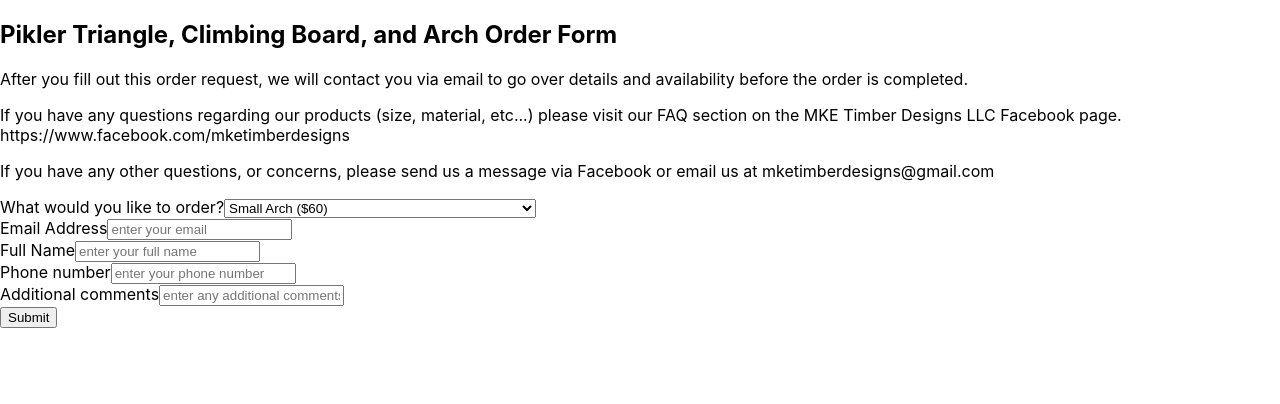
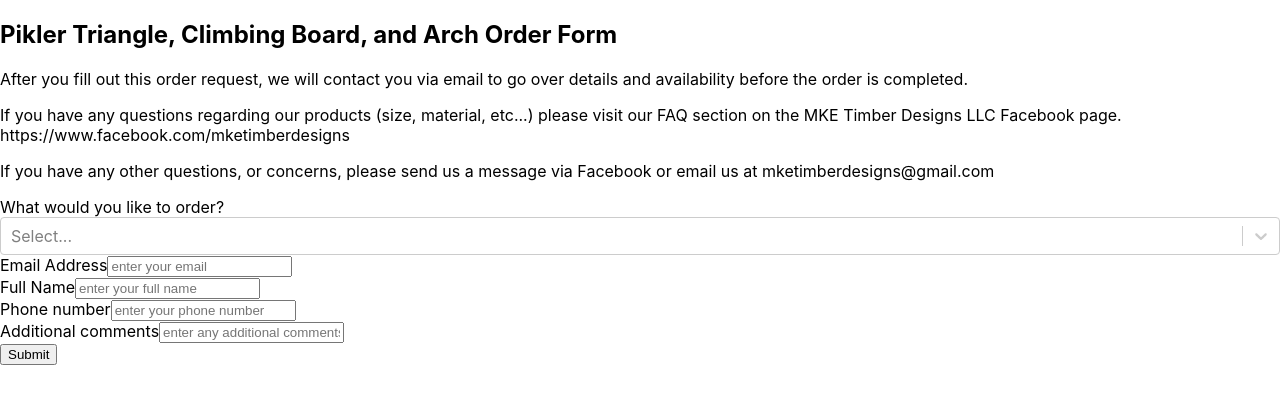
Before and after one commit to merski007/mke-timber-designs, a React (Create React App) app: page / in a window 1280 px wide. Shown: the top 404 px of the page. Built offline with nearby package versions, Linux system fonts and the light colour scheme; data requests are answered from the project's data file.

Commit message:
Updated product DB, added state to form, create dropdown component.

```diff
--- a/db.json
+++ b/db.json
@@ -1,179 +1,232 @@
 {
   "products": [
     {
-        "id": 1,
-        "sku": "PB001",
       "category": "Puzzle Board",
-        "name": "Puzzle Board: 1 Letter",
       "description": "",
-        "price": 10
+      "price": 10,
+      "value": "PB001",
+      "label": "Puzzle Board: 1 Letter"
     },
     {
-        "id": 2,
-        "sku": "PB002",
       "category": "Puzzle Board",
-        "name": "Puzzle Board: 2 Letter",
       "description": "",
-        "price": 13
+      "price": 13,
+      "value": "PB002",
+      "label": "Puzzle Board: 2 Letter"
     },
     {
-        "id": 3,
-        "sku": "PB003",
       "category": "Puzzle Board",
-        "name": "Puzzle Board: 3 Letter",
       "description": "",
-        "price": 18
+      "price": 18,
+      "value": "PB003",
+      "label": "Puzzle Board: 3 Letter"
     },
     {
-        "id": 4,
-        "sku": "PB004",
       "category": "Puzzle Board",
-        "name": "Puzzle Board: 4 Letter",
       "description": "",
-        "price": 23
+      "price": 23,
+      "value": "PB004",
+      "label": "Puzzle Board: 4 Letter"
     },
     {
-        "id": 5,
-        "sku": "PB005",
       "category": "Puzzle Board",
-        "name": "Puzzle Board: 5 Letter",
       "description": "",
-        "price": 25
+      "price": 25,
+      "value": "PB005",
+      "label": "Puzzle Board: 5 Letter"
     },
     {
-        "id": 6,
-        "sku": "PB006",
       "category": "Puzzle Board",
-        "name": "Puzzle Board: 6 Letter",
       "description": "",
-        "price": 26
+      "price": 26,
+      "value": "PB006",
+      "label": "Puzzle Board: 6 Letter"
     },
     {
-        "id": 7,
-        "sku": "PB007",
       "category": "Puzzle Board",
-        "name": "Puzzle Board: 7 Letter",
       "description": "",
-        "price": 28
+      "price": 28,
+      "value": "PB007",
+      "label": "Puzzle Board: 7 Letter"
     },
     {
-        "id": 8,
-        "sku": "PB008",
       "category": "Puzzle Board",
-        "name": "Puzzle Board: 8 Letter",
       "description": "",
-        "price": 30
+      "price": 30,
+      "value": "PB008",
+      "label": "Puzzle Board: 8 Letter"
     },
     {
-        "id": 9,
-        "sku": "PB009",
       "category": "Puzzle Board",
-        "name": "Puzzle Board: 9 Letter",
       "description": "",
-        "price": 32
+      "price": 32,
+      "value": "PB009",
+      "label": "Puzzle Board: 9 Letter"
     },
     {
-        "id": 10,
-        "sku": "PB010",
       "category": "Puzzle Board",
-        "name": "Puzzle Board: 10 Letter",
       "description": "",
-        "price": 34
+      "price": 34,
+      "value": "PB010",
+      "label": "Puzzle Board: 10 Letter"
     },
     {
-        "id": 11,
-        "sku": "AR001",
       "category": "Pikler",
-        "name": "Small Arch",
       "description": "",
-        "price": 60
+      "price": 60,
+      "value": "AR001",
+      "label": "Small Arch"
     },
     {
-        "id": 12,
-        "sku": "AR002",
       "category": "Pikler",
-        "name": "Medium Arch",
       "description": "",
-        "price": 100
+      "price": 100,
+      "value": "AR002",
+      "label": "Medium Arch"
     },
     {
+      "category": "Pikler",
+      "description": "",
+      "price": 140,
+      "value": "AR003",
+      "label": "Large Arch"
+    },
+    {
+      "category": "Pikler",
+      "description": "",
+      "price": 240,
+      "value": "AR004",
+      "label": "All 3 Arches"
+    },
+    {
+      "category": "Pikler",
+      "description": "",
+      "price": 200,
+      "value": "TR001",
+      "label": "Triangle w/ Climbing Board"
+    },
+    {
+      "category": "Pikler",
+      "description": "",
+      "price": 50,
+      "value": "TR002",
+      "label": "Climbing Board"
+    },
+    {
+      "category": "Pikler",
+      "description": "Pikler Triangle w/ Climbing Board and Small Arch",
+      "price": 240,
+      "value": "TR003",
+      "label": "Triangle + Climbing Board + Small Arch"
+    },
+    {
+      "category": "Pikler",
+      "description": "Pikler Triangle w/ Climbing Board and Medium Arch",
+      "price": 280,
+      "value": "TR004",
+      "label": "Triangle + Climbing Board + Medium Arch"
+    },
+    {
+      "category": "Pikler",
+      "description": "Pikler Triangle w/ Climbing Board and Large Arch",
+      "price": 320,
+      "value": "TR005",
+      "label": "Triangle + Climbing Board + Large Arch"
+    },
+    {
+      "category": "Pikler",
+      "description": "Pikler Triangle w/Climbing Board and all 3 arch sizes",
+      "price": 440,
+      "value": "TR006",
+      "label": "Triangle + Climbing Board + All 3 Arches"
+    },
+    {
+      "category": "Puzzle Board",
+      "description": "",
+      "price": 10,
+      "value": "MI001",
+      "label": "Shipping Fee"
+    }
+  ],
+  "orders": [
+    {
+      "product": {
         "id": 13,
         "sku": "AR003",
         "category": "Pikler",
         "name": "Large Arch",
         "description": "",
-        "price": 140
+        "price": 140,
+        "value": "AR003",
+        "label": "Large Arch"
+      },
+      "email": "mketimberdesigns@gmail.com",
+      "name": "mark",
+      "phone": "4148408665",
+      "comments": "comments",
+      "id": 1
     },
     {
-        "id": 14,
-        "sku": "AR004",
+      "product": {
+        "id": 16,
+        "sku": "TR002",
         "category": "Pikler",
-        "name": "All 3 Arches",
+        "name": "Climbing Board",
         "description": "",
-        "price": 240
+        "price": 50,
+        "value": "TR002",
+        "label": "Climbing Board"
+      },
+      "email": "mketimberdesigns@gmail.com",
+      "name": "mark",
+      "phone": "4148408665",
+      "comments": "order 2",
+      "id": 2
     },
     {
+      "product": {
         "id": 15,
         "sku": "TR001",
         "category": "Pikler",
         "name": "Triangle w/ Climbing Board",
         "description": "",
-        "price": 200
+        "price": 200,
+        "value": "TR001",
+        "label": "Triangle w/ Climbing Board"
+      },
+      "email": "mketimberdesigns@gmail.com",
+      "name": "mark",
+      "phone": "4148408665",
+      "comments": "order 3",
+      "id": 3
     },
     {
-        "id": 16,
-        "sku": "TR002",
+      "product": {
         "category": "Pikler",
-        "name": "Climbing Board",
-        "description": "",
-        "price": 50
+        "description": "Pikler Triangle w/ Climbing Board and Large Arch",
+        "price": 320,
+        "value": "TR005",
+        "label": "Triangle + Climbing Board + Large Arch"
+      },
+      "email": "mketimberdesigns@gmail.com",
+      "name": "mark",
+      "phone": "4148408665",
+      "comments": "order 4",
+      "id": 4
     },
     {
-        "id": 17,
-        "sku": "TR003",
+      "product": {
         "category": "Pikler",
-        "name": "Triangle + Climbing Board + Small Arch",
         "description": "Pikler Triangle w/ Climbing Board and Small Arch",
-        "price": 240
+        "price": 240,
+        "value": "TR003",
+        "label": "Triangle + Climbing Board + Small Arch"
       },
-      {
-        "id": 18,
-        "sku": "TR004",
-		"category": "Pikler",
-        "name": "Triangle + Climbing Board + Medium Arch",
-        "description": "Pikler Triangle w/ Climbing Board and Medium Arch",
-        "price": 280
-      },
-      {
-        "id": 19,
-        "sku": "TR005",
-		"category": "Pikler",
-        "name": "Triangle + Climbing Board + Large Arch",
-        "description": "Pikler Triangle w/ Climbing Board and Large Arch",
-        "price": 320
-      },
-      {
-        "id": 20,
-        "sku": "TR006",
-		"category": "Pikler",
-        "name": "Triangle + Climbing Board + All 3 Arches",
-        "description": "Pikler Triangle w/Climbing Board and all 3 arch sizes",
-        "price": 440
-      },
-      {
-        "id": 21,
-        "sku": "MI001",
-		"category": "Puzzle Board",
-        "name": "Shipping Fee",
-        "description": "",
-        "price": 10
-      }
-  ],
-  "comments": [
-    {
-      "id": 1,
-      "body": "some comment",
-      "postId": 1
+      "email": "MERSKI007@YAHOO.COM",
+      "name": "LAURA A MERSENSKI",
+      "phone": "4148408665",
+      "comments": "order 5",
+      "id": 5
     }
   ],
   "profile": {
--- a/package.json
+++ b/package.json
@@ -10,6 +10,7 @@
     "react": "^17.0.1",
     "react-dom": "^17.0.1",
     "react-scripts": "4.0.3",
+    "react-select": "^4.3.0",
     "web-vitals": "^1.1.1"
   },
   "scripts": {
--- a/src/App.js
+++ b/src/App.js
@@ -4,6 +4,7 @@ import PiklerForm from './components/PiklerForm';
 
 function App() {
   const [products, setProducts] = useState([])
+  //const [orders, setOrders] = useState([])
 
   useEffect(() => {
     const getProducts = async () => {
@@ -13,10 +14,22 @@ function App() {
     getProducts()
   }, [])
 
+  // fetch products from database
   const fetchProducts = async () => {
     const res = await fetch('http://localhost:5000/products')
     const data = await res.json()
     return data
+  }
+
+  // add form submission to database
+  const addOrder = async (order) => {
+    await fetch('http://localhost:5000/orders',{
+      method: 'POST',
+      headers:{
+        'Content-type':'application/json',
+      },
+      body: JSON.stringify(order)
+    })
   }
 
   return (
@@ -31,7 +44,7 @@ function App() {
         </p>
       </header> */}
 
-      <PiklerForm products={products}/>
+      <PiklerForm products={products} onAdd={addOrder}/>
     </div>
   );
 }
--- a/src/components/PiklerForm.js
+++ b/src/components/PiklerForm.js
@@ -1,7 +1,38 @@
-const PiklerForm = ({products}) => {
+import {useState} from 'react'
+import Select from 'react-select'
+import ProductSelect from './ProductSelect'
+
+const PiklerForm = ({products, onAdd}) => {
+    const [product, setProduct] = useState(null)
+    const [email, setEmail] = useState('')
+    const [name, setName] = useState('')
+    const [phone, setPhone] = useState('')
+    const [comments, setComments] = useState('')
+
+    const onSubmit = (e) => {
+        e.preventDefault()
+
+        // if(!email){
+        //     alert('Please fill out form')
+        //     return
+        // }
+
+        onAdd({product,email,name,phone,comments})
+
+        setProduct(null)
+        setEmail('')
+        setName('')
+        setPhone('')
+        setComments('')
+    }
+
+    const handleChange = obj =>{
+        setProduct(obj)
+    }
+
     return (
         <div>
-            <form>
+            <form onSubmit={onSubmit}>
                 <h2>Pikler Triangle, Climbing Board, and Arch Order Form</h2>
                 <p>After you fill out this order request, we will contact you via email to go over details and availability before the order is completed.</p>
                 <p>If you have any questions regarding our products (size, material, etc...) please visit our FAQ section on the MKE Timber Designs LLC Facebook page. https://www.facebook.com/mketimberdesigns</p>
@@ -11,58 +42,38 @@ const PiklerForm = ({products}) => {
                     <label htmlFor="productDropdown" className="form-label">
                         What would you like to order?
                     </label>
-                    <select id="productDropdown" name="productDropdown">
-                        {/* <optgroup label="Pikler Triangle">
-                            <option value="triangleWBoard">Triangle w/ Climbing Board ($200)</option>
-                            <option value="climbingBoard">Climbing Board ($50)</option>
-                        </optgroup>
-                        <optgroup label="Pikler/Arch Combo">
-                            <option value="triangleSmArch">Triangle + Climbing Board + Small Arch ($240)</option>
-                            <option value="triangleMdArch">Triangle + Climbing Board + Medium Arch ($280)</option>
-                            <option value="triangleLgArch">Triangle + Climbing Board + Large Arch ($320)</option>
-                            <option value="triangleAllArch">Triangle + Climbing Board + All 3 Arches ($440)</option>
-                        </optgroup>
-                        <optgroup label="Arches">
-                            <option value="SmArch">Small Arch ($60)</option>
-                            <option value="MdArch">Medium Arch ($100)</option>
-                            <option value="LgArch">Large Arch ($140)</option>
-                            <option value="AllArch">All 3 Arches ($240)</option>
-                        </optgroup> */}
-                        {products
-                        .filter(product => product.category === 'Pikler')
-                        .sort((a, b) => (a.sku > b.sku) ? 1 : -1)
-                        .map((product) => (
-<option key={product.id} value={product.sku}>{product.name} (${product.price})</option>
-                        ))}
-                    </select>
+                    <Select id="productDropdown" name="productDropdown" value={product} onChange={handleChange} options={
+                        products
+                            .filter(product => product.category === 'Pikler')
+                            .sort((a, b) => (a.sku > b.sku) ? 1 : -1)} />
                 </div>
 
                 <div className="form-inputs">
                     <label htmlFor="email" className="form-label">
                         Email Address
                     </label>
-                    <input id="email" type="email" name="email" className="form-input" placeholder="enter your email" />
+                    <input id="email" type="email" name="email" value={email} onChange={(e) => setEmail(e.target.value)} placeholder="enter your email" />
                 </div>
 
                 <div className="form-inputs">
-                    <label htmlFor="fullName" className="form-label">
+                    <label htmlFor="name" className="form-label">
                         Full Name
                     </label>
-                    <input id="fullName" type="text" name="fullName" className="form-input" placeholder="enter your full name" />
+                    <input id="name" type="text" name="name" value={name} onChange={(e) => setName(e.target.value)} placeholder="enter your full name" />
                 </div>
 
                 <div className="form-inputs">
                     <label htmlFor="phone" className="form-label">
                         Phone number
                     </label>
-                    <input id="phone" type="text" name="phone" className="form-input" placeholder="enter your phone number" />
+                    <input id="phone" type="text" name="phone" value={phone} onChange={(e) => setPhone(e.target.value)} placeholder="enter your phone number" />
                 </div>
 
                 <div className="form-inputs">
                     <label htmlFor="comments" className="form-label">
                         Additional comments
                     </label>
-                    <input id="comments" type="text" name="comments" className="form-input" placeholder="enter any additional comments on your order" />
+                    <input id="comments" type="text" name="comments" value={comments} onChange={(e) => setComments(e.target.value)} placeholder="enter any additional comments on your order" />
                 </div>
 
                 <button type="submit">Submit</button>
--- /dev/null
+++ b/src/components/ProductSelect.js
@@ -0,0 +1,12 @@
+import Select from 'react-select'
+
+const ProductSelect = ({products}) => {
+    return (
+        <Select id="productDropdown" name="productDropdown" options={
+            products
+                .filter(product => product.category === 'Pikler')
+                .sort((a, b) => (a.sku > b.sku) ? 1 : -1)} />
+    )
+}
+
+export default ProductSelect
```
Also changed, not shown: 1 other file (tests, documents, lock files or other folders). Lines whose indentation alone changed are shown as unchanged.
